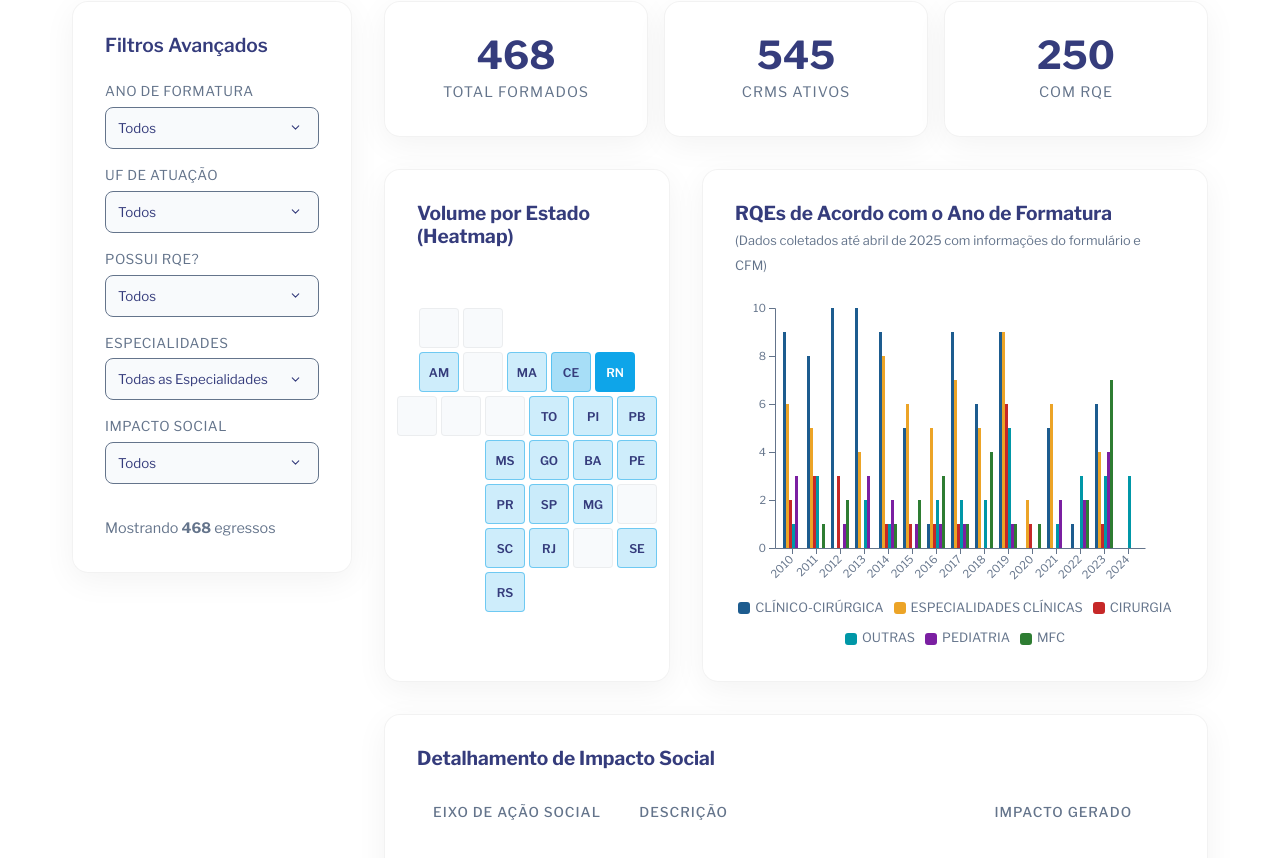
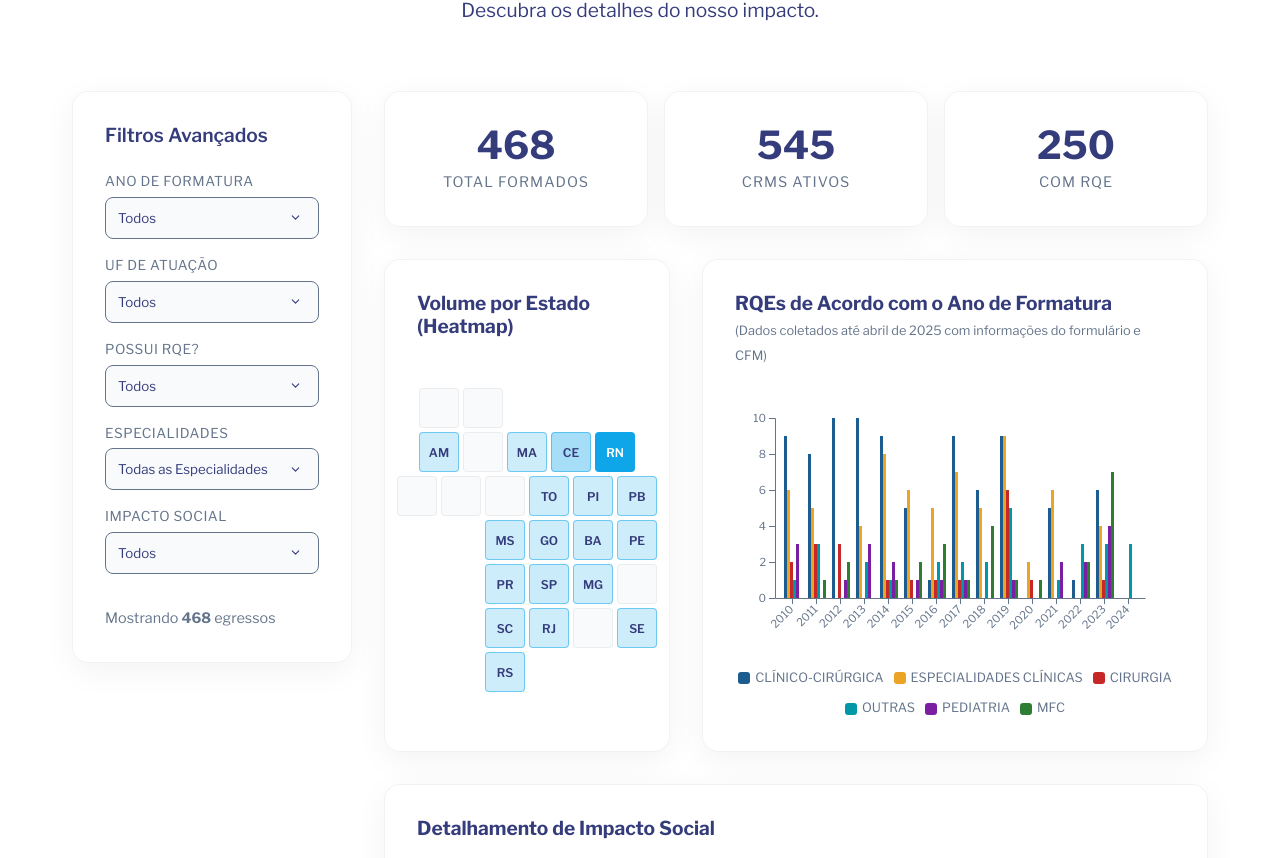
Before and after one commit to caiofeliperb/caiofeliperb.github.io, a React (Vite) app: page / in a window 1280 px wide. Shown: the part 5955-6813 px from the top of the page. Built offline with nearby package versions, Linux system fonts and the light colour scheme.

Commit message:
feat: apply specific contrast colors to all specialties and customize dashboard margins

```diff
--- a/src/components/Dashboard/DashboardManager.jsx
+++ b/src/components/Dashboard/DashboardManager.jsx
@@ -149,7 +149,7 @@ const DashboardManager = () => {
 
     return (
         <section className="dashboard-section container">
-            <div className="section-header">
+            <div className="section-header" style={{ marginTop: '60px' }}>
                 <h2>A Base de Dados: Explore Nossa Trajetória</h2>
                 <p className="section-subtitle text-muted">
                     Utilize os filtros abaixo para cruzar especialidades, anos de formatura e áreas de atuação. Descubra os detalhes do nosso impacto.
@@ -237,7 +237,7 @@ const DashboardManager = () => {
                             <StateHeatmap data={filteredData} filters={filters} />
                         </div>
                         <div className="dashboard-card glass-panel flex-2">
-                            <StackedBar data={filteredData} />
+                            <StackedBar data={filteredData} filters={filters} />
                         </div>
                     </div>
 
--- a/src/components/Dashboard/StackedBar.jsx
+++ b/src/components/Dashboard/StackedBar.jsx
@@ -1,23 +1,71 @@
 import React, { useMemo, useRef, useEffect } from 'react';
 import * as d3 from 'd3';
 
-const StackedBar = ({ data }) => {
+const CUSTOM_SUB_SPECIALTY_COLORS = {
+    "oftalmologia": "#2A5C8A", // Azul Safira
+    "anestesiologia": "#E67E22", // Coral Suave
+    "ginecologia e obstetrícia": "#27AE60", // Verde Esmeralda
+    "ortopedia e traumatologia": "#4D5656", // Cinza Grafite
+    "otorrinolaringologia": "#922B21", // Vinho Tinto
+
+    "clínica médica": "#007FFF", // Azul Azure
+    "psiquiatria": "#FFEB3B", // Amarelo Brilhante
+    "dermatologia": "#9C27B0", // Roxo Magenta
+    "endocrinologia e metabologia": "#FF9800", // Laranja Vibrante
+    "cardiologia": "#00BCD4", // Azul Ciano
+    "reumatologia": "#F44336", // Vermelho Vivo
+    "hematologia e hemoterapia": "#9E9E9E", // Cinza Médio
+    "nefrologia": "#CDDC39", // Verde Lima
+    "gastroenterologia": "#795548", // Marrom Escuro
+
+    "neurologia": "#8A2BE2", // Blue Violet
+    "infectologia": "#FF0000", // Red
+
+    "neurocirurgia": "#007FFF", // Azul Azure
+    "cirurgia geral": "#86A18C", // Verde Musgo Suave
+    "cirurgia vascular": "#B46338", // Marrom Avermelhado
+    "coloproctologia": "#D6B564", // Dourado Queimado
+    "cirurgia pediátrica": "#6D122B", // Vinho Profundo
+    "cirurgia cardiovascular": "#1F498F", // Azul Petróleo
+    "mastologia": "#F5E6D8", // Pêssego Pálido
+
+    "pediatria": "#DA70D6", // Orchid
+    "endocrinologia pediátrica": "#4682B4", // Steel Blue
+
+    "radiologia e diagnóstico por imagem": "#145C6B", // Azul Petróleo Escuro
+    "patologia": "#0A9B6B", // Verde Esmeralda
+    "medicina do tráfego": "#C79733", // Amarelo Mostarda
+    "medicina do trabalho": "#3F4B55", // Cinza Chumbo
+    "perícia médica": "#F0E592", // Amarelo Pálido / Creme
+    "medicina de emergência": "#CB7B4A", // Laranja Queimado / Terracota
+    "medicina intensiva": "#6F1E2F", // Vermelho Vinho / Borgonha
+    "nutrologia": "#32573B", // Verde Oliva Escuro
+    "radioterapia": "#4D205F", // Roxo Profundo
+    "medicina paliativa": "#874A2B", // Marrom Terra
+
+    "geriatria": "#a9a9a9" // Gray
+};
+
+const StackedBar = ({ data, filters = {} }) => {
     const svgRef = useRef(null);
     const containerRef = useRef(null);
+
+    const isSpecialtyFiltered = filters.especialidade && filters.especialidade !== 'Todas';
+    const groupKey = isSpecialtyFiltered ? 'especialidade_rqe' : 'grande_area_rqe';
 
     const chartData = useMemo(() => {
         // 1. Group by Year
         const byYear = d3.rollup(
-            data.filter(d => Boolean(d.ano_formatura) && d.grande_area_rqe && d.grande_area_rqe !== 'N/A' && d.grande_area_rqe.trim() !== ''),
-            v => d3.rollup(v, leaves => leaves.length, d => d.grande_area_rqe),
+            data.filter(d => Boolean(d.ano_formatura) && d[groupKey] && d[groupKey] !== 'N/A' && d[groupKey].trim() !== ''),
+            v => d3.rollup(v, leaves => leaves.length, d => d[groupKey]),
             d => d.ano_formatura
         );
 
         // 2. Extract unique specialties
         const allSpecialties = new Set();
         data.forEach(d => {
-            if (d.grande_area_rqe && d.grande_area_rqe !== 'N/A' && d.grande_area_rqe.trim() !== '') {
-                allSpecialties.add(d.grande_area_rqe);
+            if (d[groupKey] && d[groupKey] !== 'N/A' && d[groupKey].trim() !== '') {
+                allSpecialties.add(d[groupKey]);
             }
         });
 
@@ -28,7 +76,20 @@ const StackedBar = ({ data }) => {
             return obj;
         }).sort((a, b) => parseInt(a.year) - parseInt(b.year));
 
-        return { parsedObj, keys };
+        const allPossibleSubSpecialties = [
+            "Anestesiologia", "Cardiologia", "Cardiopediatria", "Cirurgia Cardiovascular", "Cirurgia Geral",
+            "Cirurgia Pediátrica", "Cirurgia Vascular", "Clínica Médica", "Coloproctologia", "Dermatologia",
+            "Endocrinologia Pediátrica", "Endocrinologia e Metabologia", "Gastroenterologia", "Geriatria",
+            "Ginecologia e Obstetrícia", "Hematologia e Hemoterapia", "Infectologia", "Mastologia",
+            "Medicina Intensiva", "Medicina Intensiva Pediátrica", "Medicina Paliativa", "Medicina de Emergência",
+            "Medicina de Família e Comunidade", "Medicina do Trabalho", "Medicina do Tráfego", "Nefrologia",
+            "Neonatologia", "Neurocirurgia", "Neurologia", "Neurologia Pediátrica", "Nutrologia", "Oftalmologia",
+            "Oncologia Pediátrica", "Ortopedia e Traumatologia", "Otorrinolaringologia", "Patologia",
+            "Pediatria", "Perícia Médica", "Psiquiatria", "Radiologia e Diagnóstico por Imagem", "Radioterapia",
+            "Reumatologia"
+        ];
+
+        return { parsedObj, keys, allPossibleSubSpecialties };
     }, [data]);
 
     useEffect(() => {
@@ -39,7 +100,7 @@ const StackedBar = ({ data }) => {
         svg.selectAll("*").remove();
 
         const width = containerRef.current.clientWidth;
-        const height = 300;
+        const height = 240; // Diminui a altura total para a barra não ficar tão "esticada"
         const margin = { top: 20, right: 30, bottom: 40, left: 40 };
 
         svg.attr("viewBox", [0, 0, width, height]);
@@ -48,12 +109,12 @@ const StackedBar = ({ data }) => {
         const x0 = d3.scaleBand()
             .domain(parsedObj.map(d => d.year))
             .rangeRound([margin.left, width - margin.right])
-            .paddingInner(0.1); // Thicker grouped cluster
+            .paddingInner(0.05); // Deixa os grupos de anos MUITO MAIS JUNTOS (aumenta o espaço para as barras)
 
         const x1 = d3.scaleBand()
             .domain(keys)
             .rangeRound([0, x0.bandwidth()])
-            .padding(0.01); // Thicker individual bars within cluster
+            .padding(0); // Elimina o espaço extra entre as barras de um mesmo ano
 
         // Find max value in any sub-group
         const maxVal = d3.max(parsedObj, d => d3.max(keys, key => d[key]));
@@ -62,8 +123,28 @@ const StackedBar = ({ data }) => {
             .domain([0, maxVal]).nice()
             .rangeRound([height - margin.bottom, margin.top]);
 
+        const distinctColors = [
+            '#e6194B', '#3cb44b', '#ffe119', '#4363d8', '#f58231',
+            '#911eb4', '#42d4f4', '#f032e6', '#bfef45', '#fabed4',
+            '#469990', '#dcbeff', '#9A6324', '#fffac8', '#800000',
+            '#aaffc3', '#808000', '#ffd8b1', '#000075', '#a9a9a9',
+            '#8B4513', '#2E8B57', '#DAA520', '#483D8B', '#B8860B',
+            '#556B2F', '#8B008B', '#FF8C00', '#9932CC', '#E9967A',
+            '#8FBC8F', '#48D1CC', '#C71585', '#191970', '#FF4500' // Extended to 35 to prevent wrapping overlaps
+        ];
+        const specificColorScale = d3.scaleOrdinal(distinctColors).domain(chartData.allPossibleSubSpecialties);
+
         const getColor = (key) => {
             if (!key) return "#0097A7"; // Fallback para keys vazios
+
+            if (isSpecialtyFiltered) {
+                const lowerKey = key.toLowerCase();
+                if (CUSTOM_SUB_SPECIALTY_COLORS[lowerKey]) {
+                    return CUSTOM_SUB_SPECIALTY_COLORS[lowerKey];
+                }
+                return specificColorScale(key);
+            }
+
             const k = key.toLowerCase();
             // CLÍNICO-CIRÚRGICA
             if (k.includes("clínico-cirúrgic") || k.includes("clinico-cirurgi")) return "#1D5C8F";
@@ -75,9 +156,7 @@ const StackedBar = ({ data }) => {
             return "#0097A7"; // Outras
         };
 
-        const color = d3.scaleOrdinal()
-            .domain(keys)
-            .range(keys.map(getColor));
+        const color = (key) => getColor(key);
 
         // Draw groups
         svg.append("g")
@@ -127,8 +206,28 @@ const StackedBar = ({ data }) => {
                     <div style={{ display: 'flex', flexWrap: 'wrap', gap: '10px', marginTop: '10px', justifyContent: 'center' }}>
                         {chartData.keys.map((key, i) => {
                             if (!key) return null; // Prevenção contra nulos na legenda
+
+                            let col = "#0097A7"; // Fallback (Outras)
+
+                            if (isSpecialtyFiltered) {
+                                const distinctColors = [
+                                    '#e6194B', '#3cb44b', '#ffe119', '#4363d8', '#f58231',
+                                    '#911eb4', '#42d4f4', '#f032e6', '#bfef45', '#fabed4',
+                                    '#469990', '#dcbeff', '#9A6324', '#fffac8', '#800000',
+                                    '#aaffc3', '#808000', '#ffd8b1', '#000075', '#a9a9a9',
+                                    '#8B4513', '#2E8B57', '#DAA520', '#483D8B', '#B8860B',
+                                    '#556B2F', '#8B008B', '#FF8C00', '#9932CC', '#E9967A',
+                                    '#8FBC8F', '#48D1CC', '#C71585', '#191970', '#FF4500'
+                                ];
+                                const specificColorScale = d3.scaleOrdinal(distinctColors).domain(chartData.allPossibleSubSpecialties);
+                                const lowerKey = key.toLowerCase();
+                                if (CUSTOM_SUB_SPECIALTY_COLORS[lowerKey]) {
+                                    col = CUSTOM_SUB_SPECIALTY_COLORS[lowerKey];
+                                } else {
+                                    col = specificColorScale(key);
+                                }
+                            } else {
                                 const k = key.toLowerCase();
-                            let col = "#0097A7"; // Fallback (Outras)
                                 // CLÍNICO-CIRÚRGICA
                                 if (k.includes("clínico-cirúrgic") || k.includes("clinico-cirurgi")) col = "#1D5C8F";
                                 // ESPECIALIDADES CLÍNICAS
@@ -136,6 +235,7 @@ const StackedBar = ({ data }) => {
                                 else if (k.includes("mfc") || k.includes("família")) col = "#2E7D32";
                                 else if (k.includes("pediatria")) col = "#7B1FA2";
                                 else if (k.includes("cirurgia")) col = "#C62828";
+                            }
 
                             return (
                                 <div key={i} style={{ display: 'flex', alignItems: 'center', fontSize: '0.8rem', color: 'var(--text-muted)' }}>
--- a/src/components/Scrollytelling/SocialCards.css
+++ b/src/components/Scrollytelling/SocialCards.css
@@ -1,6 +1,6 @@
 .social-section {
     padding: var(--spacing-xl) 0;
-    margin-top: 15rem;
+    margin-top: 12.5rem;
     overflow: hidden;
 }
 
--- a/src/components/Scrollytelling/SocialCards.jsx
+++ b/src/components/Scrollytelling/SocialCards.jsx
@@ -41,7 +41,7 @@ const SocialCards = () => {
 
     return (
         <section className="social-section container">
-            <div className="section-header" style={{ marginTop: '30px' }}>
+            <div className="section-header" style={{ marginTop: '60px' }}>
                 <h2>Muito Além do Consultório</h2>
                 <p className="section-subtitle text-muted">
                     Sabe a ideia do médico só no consultório? Esqueça. Dos 194 que ouvimos, 92 estão com a mão na massa na Educação Médica, atuando como preceptores e professores. E cerca de 12% lideram projetos que mudam realidades.
```
Lines whose indentation alone changed are shown as unchanged.
